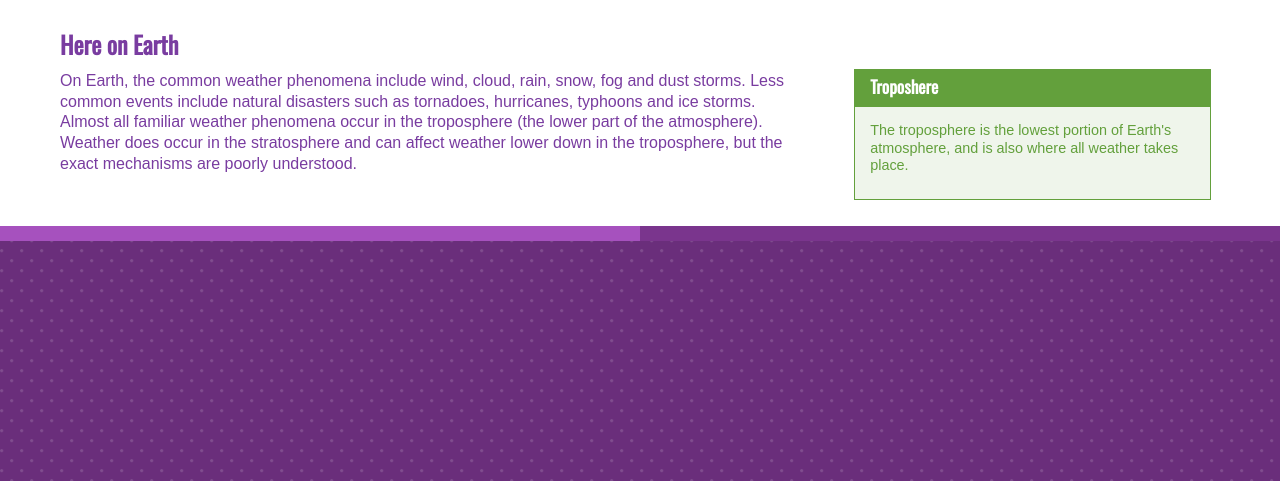
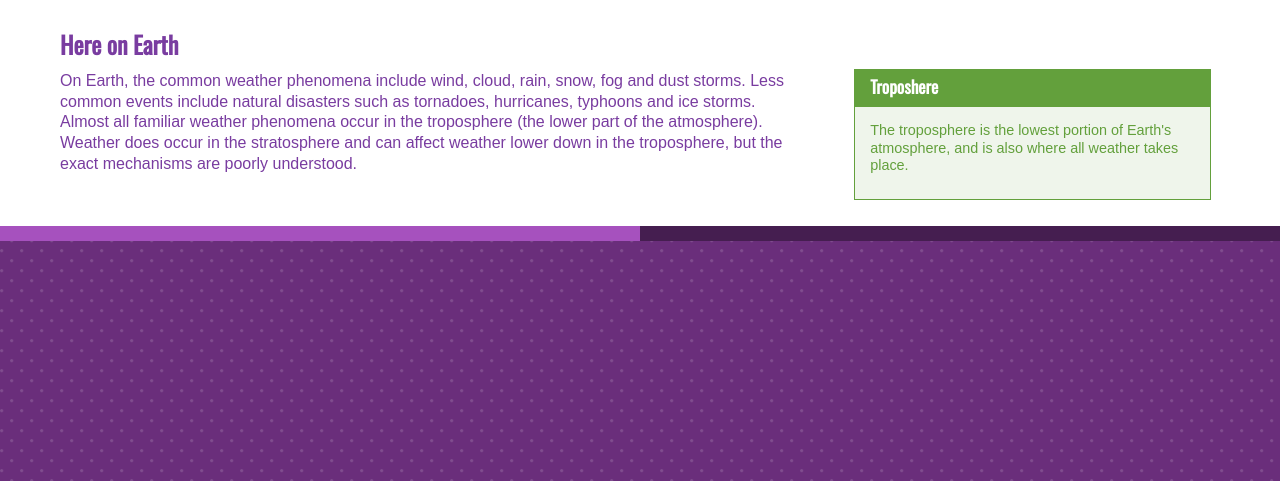
Before and after one commit to themaxsi/visualisering-Project-Folder, a PHP site: page / in a window 1280 px wide. Shown: the part 151-632 px from the top of the page. Run offline with PHP 8.4, Linux system fonts and the light colour scheme; style sheets or scripts are compiled from the project's sources; some web fonts are replaced.

Commit message:
Scss-Opgave 1a done extra

```diff
--- a/V3.1-Forløb/SCSS/SCSS-Opgave1a/style.scss
+++ b/V3.1-Forløb/SCSS/SCSS-Opgave1a/style.scss
@@ -71,7 +71,7 @@ aside > div h3 {
 .bar {
 	width: 100%;
 	height: 15px;
-	background-color: darken($color_2, $amount: 5%);
+	background-color: scale-color($color_2, $lightness: -50%);
 }
 
 .bar div {
```
